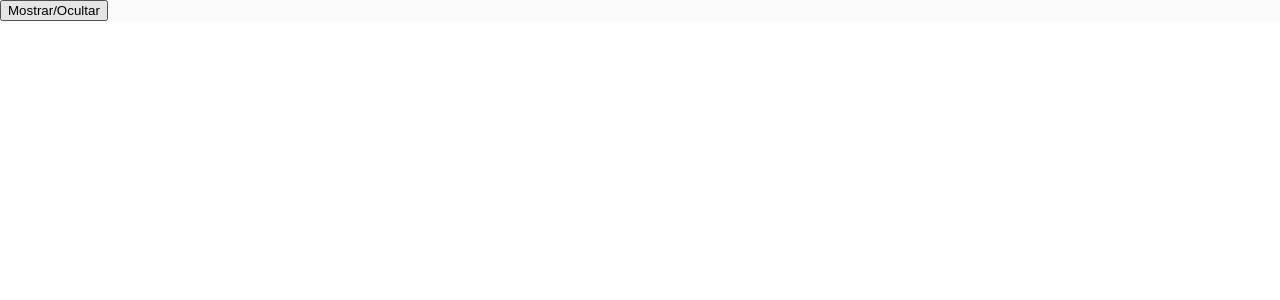
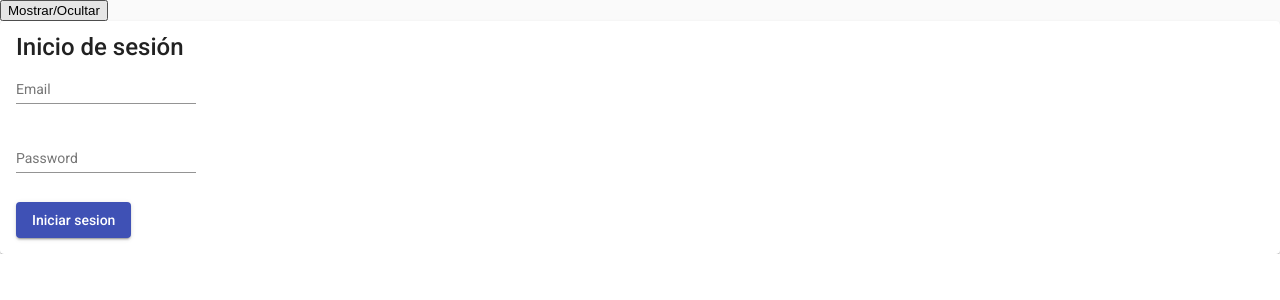
Before and after one commit to albertoshiro/ventaFrontEnd, an Angular app: page /login in a window 1280 px wide. Before the commit this address led to /. Shown: the top 300 px of the page. Built offline with nearby package versions, Linux system fonts and the light colour scheme.

Commit message:
integracion del token jwt

```diff
--- a/src/app/app.module.ts
+++ b/src/app/app.module.ts
@@ -17,20 +17,24 @@
 import { MatSnackBarModule } from "@angular/material/snack-bar";
 //para formularios
 import { FormsModule } from "@angular/forms";
+import{MatCardModule} from "@angular/material/card";
 
 import { DialogClienteComponent } from "../app/customer/dialog/dialogCustomer.component";
 //para realizar solicitudes http
-import { HttpClientModule } from '@angular/common/http';
+import { HttpClientModule, HTTP_INTERCEPTORS } from '@angular/common/http';
 import { HomeComponent } from './home/home.component';
 import { CustomerComponent } from './customer/customer.component';
 import { DialogDeleteComponent } from "./common/delete/dialogDelete.component";
+import { LoginComponent } from './login/login.component';
+import { JwtInterceptor } from './security/jwt.interceptor';
 @NgModule({
   declarations: [
     AppComponent,
     HomeComponent,
     CustomerComponent,
     DialogClienteComponent,
-    DialogDeleteComponent
+    DialogDeleteComponent,
+    LoginComponent
 
   ],
   imports: [
@@ -42,18 +46,18 @@
     //para menus
     MatSidenavModule,
 
-    //para tablas
+    //para tablas y modulos
     MatTableModule,
     MatDialogModule,
     MatButtonModule,
     MatSnackBarModule
     ,MatInputModule,
-    FormsModule
-
-
-
+    FormsModule,
+    MatCardModule
   ],
-  providers: [],
+  providers: [
+    {provide : HTTP_INTERCEPTORS, useClass :JwtInterceptor,multi :true }
+  ],
   bootstrap: [AppComponent]
 })
 export class AppModule { }
--- a/src/app/customer/customer.component.ts
+++ b/src/app/customer/customer.component.ts
@@ -55,7 +55,6 @@
     dialogRef.afterClosed().subscribe(result =>{
       this.getCustomer();
     });
-
   }
   delete(oCustomer : Customer){
     const dialogRef = this.dialog.open(DialogDeleteComponent,{
--- /dev/null
+++ b/src/app/login/login.component.html
@@ -0,0 +1,19 @@
+<mat-card>
+    <mat-card-title>Inicio de sesión</mat-card-title>
+    <mat-card-content>
+        <p>
+            <mat-form-field>
+                <input type="text" [(ngModel)]="email" matInput placeholder="Email">
+            </mat-form-field>
+        </p>
+        <p>
+            <mat-form-field>
+            <input type="password" [(ngModel)]="password" matInput placeholder="Password">
+             </mat-form-field>
+        </p>
+        <div>
+            <button (click)="login()" mat-raised-button color="primary">Iniciar sesion</button>
+        </div>
+    </mat-card-content>
+
+</mat-card>
--- /dev/null
+++ b/src/app/login/login.component.ts
@@ -0,0 +1,36 @@
+import { Component, OnInit } from "@angular/core";
+import { Router } from "@angular/router";
+import { ApiAuthService } from "../services/apiAuth.service";
+
+//nos dice que ese va a ser su html asociado
+@Component({templateUrl : "login.component.html"})
+
+export class LoginComponent  implements OnInit {
+
+    public email :string ="";
+    public password : string ="";
+
+    //se injecta un objeto apiAuthService y un tipo Router para redirigir a otra paginas
+    constructor(public apiAuth : ApiAuthService, private router : Router){
+
+    }
+
+    ngOnInit(){
+
+    }
+
+    login(){
+        //trara la respuesta, en caso de ser exitosa nos redigira a el home
+       this.apiAuth.login(this.email,this.password).subscribe(response =>{
+            //   console.log(response);
+            if(response.success === 1){
+                this.router.navigate(["/"]);
+
+            }
+
+       }) ;
+
+
+    }
+
+}
--- /dev/null
+++ b/src/app/models/user.ts
@@ -0,0 +1,6 @@
+//esta clase representara lo que nuestro objeto response nos trae al realizar una solicitud
+export interface User{
+    email : string ;
+    token : string ;
+
+}
--- /dev/null
+++ b/src/app/security/auth.guard.ts
@@ -0,0 +1,29 @@
+//para poder injectar este modulo , es necesario
+import { Injectable } from "@angular/core";
+//para poder indicarle a que url se dirigira en caso de no tener sesión
+import { Router , CanActivate,ActivatedRouteSnapshot} from "@angular/router";
+import { ApiAuthService } from "../services/apiAuth.service";
+
+@Injectable({providedIn : 'root'})
+
+export class AuthGuard implements CanActivate{
+    //con esl objeto tipo router podemos navegar en la aplicación
+    constructor (private router : Router, private apiAuthService :ApiAuthService){
+
+    }
+
+    //implementamos una interfas llamada CanActivate por lo que devemos cumplir con siertas reglas
+    //este metodo resivira datos de la ruta en lacual estara presente el componente en el que te encuentras
+    canActivate( router : ActivatedRouteSnapshot ){
+        const usuario =this.apiAuthService.userData;
+        if(usuario){
+            return true;
+        }
+
+
+        //con la siguiente linea le indicas que si no tienes sesión llevalo a esta ruta
+        //si no tines sesion navega a la ruta login
+        this.router.navigate(['/login']);
+        return false ;
+    }
+}
--- /dev/null
+++ b/src/app/security/jwt.interceptor.ts
@@ -0,0 +1,26 @@
+import { HttpEvent, HttpHandler, HttpInterceptor, HttpRequest } from "@angular/common/http";
+import {  Injectable } from "@angular/core";
+import { request } from "http";
+import { Observable } from "rxjs";
+import { ApiAuthService } from "../services/apiAuth.service";
+
+@Injectable()
+
+export class JwtInterceptor implements HttpInterceptor{
+
+    constructor(private apiAuthService: ApiAuthService){
+    }
+    intercept(request: HttpRequest<any>, next: HttpHandler): Observable<HttpEvent<any>>{
+        const usuario = this.apiAuthService.userData;
+        if(usuario){
+            request = request.clone({
+                setHeaders:{
+                    Authorization:'Bearer $(user.token)'
+                }
+            })
+
+        }
+        return next.handle(request);
+    }
+
+}
--- /dev/null
+++ b/src/app/services/apiAuth.service.ts
@@ -0,0 +1,57 @@
+import { HttpClient, HttpHeaders } from "@angular/common/http";
+import { Injectable } from "@angular/core";
+import { BehaviorSubject, Observable } from "rxjs";
+import { Response } from "../models/response";
+import { User } from "../models/user";
+import { map } from "rxjs/operators";
+import { resolveSanitizationFn } from "@angular/compiler/src/render3/view/template";
+//para hacer servicioas es bueno hacerlos observales
+const httpOption ={
+    //este objeto nos da las opciones para enviar informacion a el WS
+   headers : new HttpHeaders({
+     'Contend-Type' : 'application/json'
+    })
+  };
+
+@Injectable({
+    providedIn : "root"
+
+})
+
+export class ApiAuthService {
+
+    url : string = "https://localhost:44396/api/User/login";
+
+    private userSubject :  BehaviorSubject<User>;
+    //ahora bien optendremos el valor del objeto userSubject, solo el valor no el objeto
+    public get userData(): User{
+        return this.userSubject.value;
+    };
+
+    constructor(private _http : HttpClient){
+        //de esta manera cuando se realiza el constructor se tomara del local storage el usuario en caso de que tenga alguna sesion iniciada
+        this.userSubject = new BehaviorSubject<User>(JSON.parse(localStorage.getItem("user")));
+
+    }
+
+    login(email : string , password : string): Observable<Response>{
+        return this._http.post<Response>(this.url ,{email , password}, httpOption).
+            pipe(map(res=>{
+                if(res.success ===1){
+                    const user : User = res.data;
+                    localStorage.setItem("user",JSON.stringify(user));
+                    this.userSubject.next(user);
+
+                }
+                return res;
+
+        }));
+    }
+
+    logOut(){
+        //este metodo sera para cerrar sesión
+        //si se quiere hacer le log aunt se tiene que remover de donce esta guardado
+        localStorage.removeItem("user");
+        this.userSubject.next(null);
+    }
+}
--- a/tsconfig.json
+++ b/tsconfig.json
@@ -5,7 +5,7 @@
     "baseUrl": "./",
     "outDir": "./dist/out-tsc",
     "forceConsistentCasingInFileNames": true,
-    "strict": true,
+    "strict": false,
     "noImplicitReturns": true,
     "noFallthroughCasesInSwitch": true,
     "sourceMap": true,
```
Also changed, not shown: src/app/app-routing.module.ts (+6 -4 lines).
